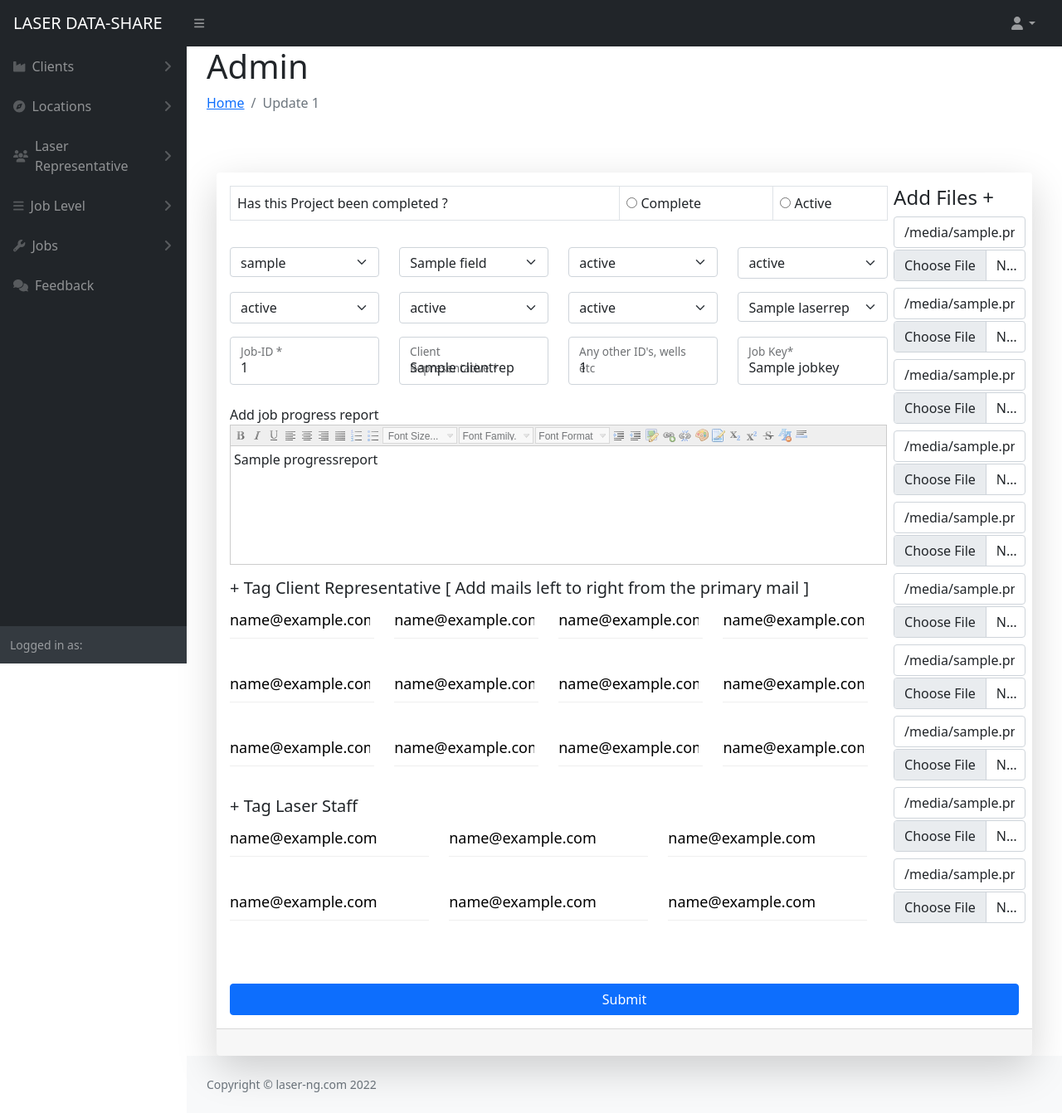
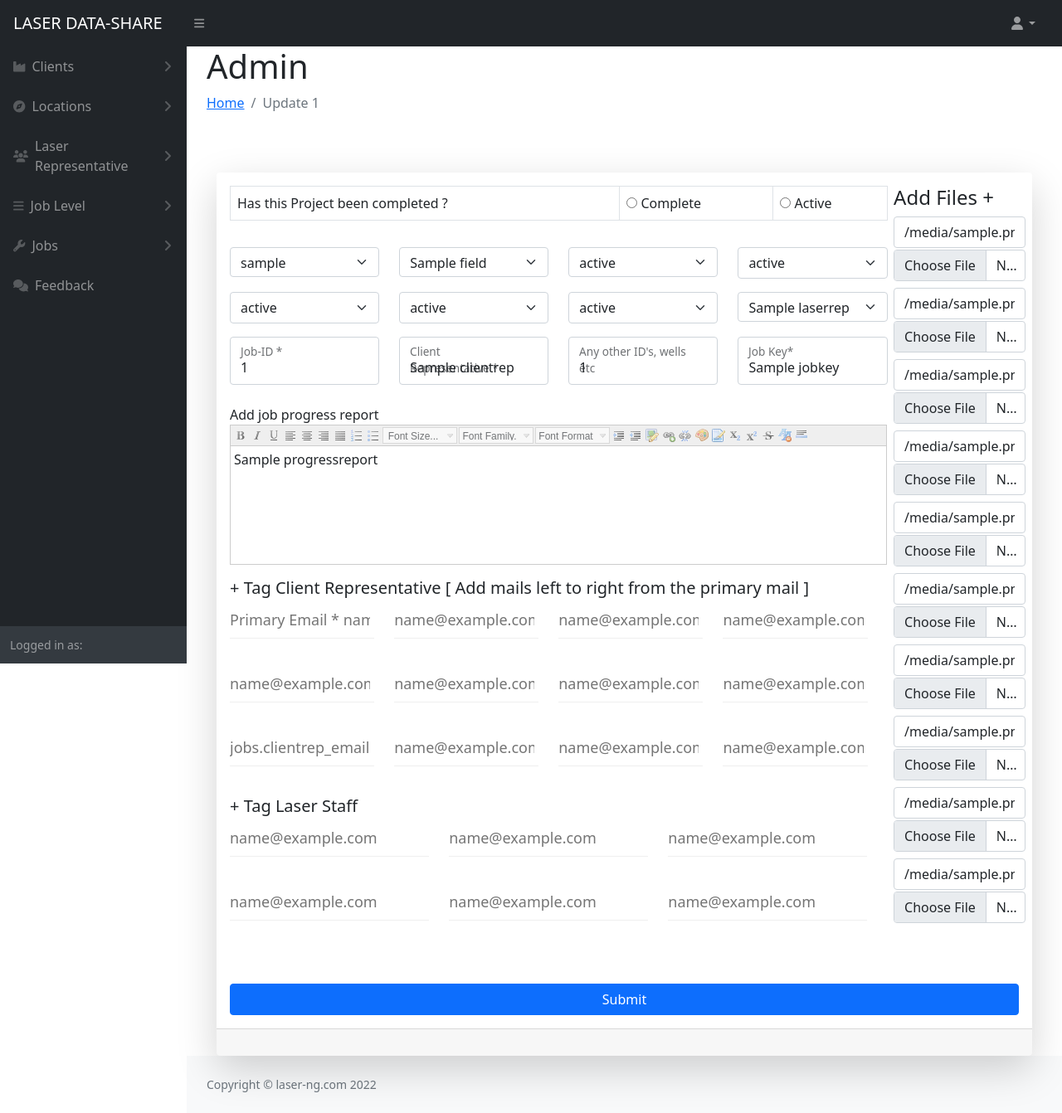
Before and after one commit to evansbestmann/clientside_on_railway, a Django app: template client/templates/admin_templates/editjob.html in a window 1280 px wide. Shown: the whole page at 83% size. Run offline with Django 3.2, Linux system fonts and the light colour scheme; the template is opened without the code that fills it: most values are stand-ins (such as "Sample title", 1, 10 or a date in 2020); some libraries are stand-ins or nearby versions.

Commit message:
“makeitbetter07”

```diff
--- a/client/templates/admin_templates/editjob.html
+++ b/client/templates/admin_templates/editjob.html
@@ -306,66 +306,66 @@
                                             <div class="row mb-3">
                                                 <div class="col-md-3">
                                                                 <fieldset class="float-label-field">
-                                                              <input  name='clientrepmail' type="email" autocomplete="false" value="{{jobs.clientrep_email}}" placeholder="Primary Email *">
+                                                              <input  name='clientrepmail' type="email" autocomplete="false"  placeholder="Primary Email * {{jobs.clientrep_email}}">
                                                             </fieldset>
                                                 </div>
                                                 <div class="col-md-3">
                                                                 <fieldset class="float-label-field">
-                                                                  <input  name='clientrepmail1' type="email" autocomplete="false" value="{{jobs.clientrep_email1}}" placeholder="Email">
+                                                                  <input  name='clientrepmail1' type="email" autocomplete="false"  placeholder="{{jobs.clientrep_email1}}">
                                                                 </fieldset>
                                                 </div>
                                                 <div class="col-md-3">
                                                                 <fieldset class="float-label-field">
-                                                                  <input  name='clientrepmail2' type="email" autocomplete="false" value="{{jobs.clientrep_email2}}" placeholder="Email">
+                                                                  <input  name='clientrepmail2' type="email" autocomplete="false"  placeholder="{{jobs.clientrep_email2}}">
                                                                 </fieldset>
                                                 </div>
                                                 <div class="col-md-3">
                                                                 <fieldset class="float-label-field">
-                                                                  <input id="txtEmail" name='clientrepmail3' type="email" autocomplete="false" value="{{jobs.clientrep_email3}}" placeholder="Email">
+                                                                  <input id="txtEmail" name='clientrepmail3' type="email" autocomplete="false"  placeholder="{{jobs.clientrep_email3}}">
                                                                 </fieldset>
                                                 </div>
                                             </div>
                                             <div class="row mb-3">
                                                 <div class="col-md-3">
                                                                 <fieldset class="float-label-field">
-                                                              <input  name='clientrepmail4' type="email" autocomplete="false" value="{{jobs.clientrep_email4}}" placeholder="Email">
+                                                              <input  name='clientrepmail4' type="email" autocomplete="false"  placeholder="{{jobs.clientrep_email4}}">
                                                             </fieldset>
                                                 </div>
                                                 <div class="col-md-3">
                                                                 <fieldset class="float-label-field">
-                                                                  <input  name='clientrepmail5' type="email" autocomplete="false" value="{{jobs.clientrep_email5}}" placeholder="Email">
+                                                                  <input  name='clientrepmail5' type="email" autocomplete="false"  placeholder="{{jobs.clientrep_email5}}">
                                                                 </fieldset>
                                                 </div>
                                                 <div class="col-md-3">
                                                                 <fieldset class="float-label-field">
-                                                                  <input  name='clientrepmail6' type="email" autocomplete="false" value="{{jobs.clientrep_email6}}" placeholder="Email">
+                                                                  <input  name='clientrepmail6' type="email" autocomplete="false"  placeholder="{{jobs.clientrep_email6}}">
                                                                 </fieldset>
                                                 </div>
                                                 <div class="col-md-3">
                                                                 <fieldset class="float-label-field">
-                                                                  <input name='clientrepmail7' type="email" autocomplete="false" value="{{jobs.clientrep_email7}}" placeholder="Email"
+                                                                  <input name='clientrepmail7' type="email" autocomplete="false"  placeholder="{{jobs.clientrep_email7}}">
                                                                 </fieldset>
                                                 </div>
                                             </div>
                                             <div class="row mb-3">
                                                 <div class="col-md-3">
                                                                 <fieldset class="float-label-field">
-                                                              <input  name='clientrepmail8' type="email" autocomplete="false" value="{{jobs.clientrep_email8}}" placeholder="Email">
+                                                              <input  name='clientrepmail8' type="email" autocomplete="false"  placeholder="jobs.clientrep_email8">
                                                             </fieldset>
                                                 </div>
                                                 <div class="col-md-3">
                                                                 <fieldset class="float-label-field">
-                                                                  <input  name='clientrepmail9' type="email" autocomplete="false" value="{{jobs.clientrep_email9}}" placeholder="Email">
+                                                                  <input  name='clientrepmail9' type="email" autocomplete="false"  placeholder="{{jobs.clientrep_email9}}">
                                                                 </fieldset>
                                                 </div>
                                                 <div class="col-md-3">
                                                                 <fieldset class="float-label-field">
-                                                                  <input  name='clientrepmail10' type="email" autocomplete="false" value="{{jobs.clientrep_email10}}" placeholder="Email">
+                                                                  <input  name='clientrepmail10' type="email" autocomplete="false"  placeholder="{{jobs.clientrep_email10}}">
                                                                 </fieldset>
                                                 </div>
                                                 <div class="col-md-3">
                                                                 <fieldset class="float-label-field">
-                                                                  <input name='clientrepmail11' type="email" autocomplete="false" value="{{jobs.clientrep_email11}}" placeholder="Email">
+                                                                  <input name='clientrepmail11' type="email" autocomplete="false"  placeholder="{{jobs.clientrep_email11}}">
                                                                 </fieldset>
                                                 </div>
                                             </div>
@@ -373,17 +373,17 @@
                                             <div class="row mb-3">
                                                 <div class="col-md-4">
                                                                 <fieldset class="float-label-field">
-                                                              <input  name='copiedemails' type="email" autocomplete="false" value="{{jobs.copiedemails}}" placeholder="Primary Email *">
+                                                              <input  name='copiedemails' type="email" autocomplete="false"  placeholder="{{jobs.copiedemails}}">
                                                             </fieldset>
                                                 </div>
                                                 <div class="col-md-4">
                                                                 <fieldset class="float-label-field">
-                                                                  <input  name='copiedemails1' type="email" autocomplete="false" value="{{jobs.copiedemails1}}" placeholder="Email">
+                                                                  <input  name='copiedemails1' type="email" autocomplete="false"  placeholder="{{jobs.copiedemails1}}">
                                                                 </fieldset>
                                                 </div>
                                                 <div class="col-md-4">
                                                                 <fieldset class="float-label-field">
-                                                                  <input  name='clientrepmail2' type="email" autocomplete="false" value="{{jobs.copiedemails2}}" placeholder="Email">
+                                                                  <input  name='clientrepmail2' type="email" autocomplete="false"  placeholder="{{jobs.copiedemails2}}">
                                                                 </fieldset>
                                                 </div>
 
@@ -391,17 +391,17 @@
                                             <div class="row mb-3">
                                                 <div class="col-md-4">
                                                                 <fieldset class="float-label-field">
-                                                                  <input name='copiedemails3' type="email" autocomplete="false" value="{{jobs.copiedemails3}}" placeholder="Email">
+                                                                  <input name='copiedemails3' type="email" autocomplete="false"  placeholder="{{jobs.copiedemails3}}">
                                                                 </fieldset>
                                                 </div>
                                                 <div class="col-md-4">
                                                                 <fieldset class="float-label-field">
-                                                              <input  name='copiedemails4' type="email" autocomplete="false" value="{{jobs.copiedemails4}}" placeholder="Email">
+                                                              <input  name='copiedemails4' type="email" autocomplete="false"  placeholder="{{jobs.copiedemails4}}">
                                                             </fieldset>
                                                 </div>
                                                 <div class="col-md-4">
                                                                 <fieldset class="float-label-field">
-                                                                  <input  name='copiedemails5' type="email" autocomplete="false" value="{{jobs.copiedemails5}}" placeholder="Email">
+                                                                  <input  name='copiedemails5' type="email" autocomplete="false"  placeholder="{{jobs.copiedemails5}}">
                                                                 </fieldset>
                                                 </div>
                                                 </div>
```
